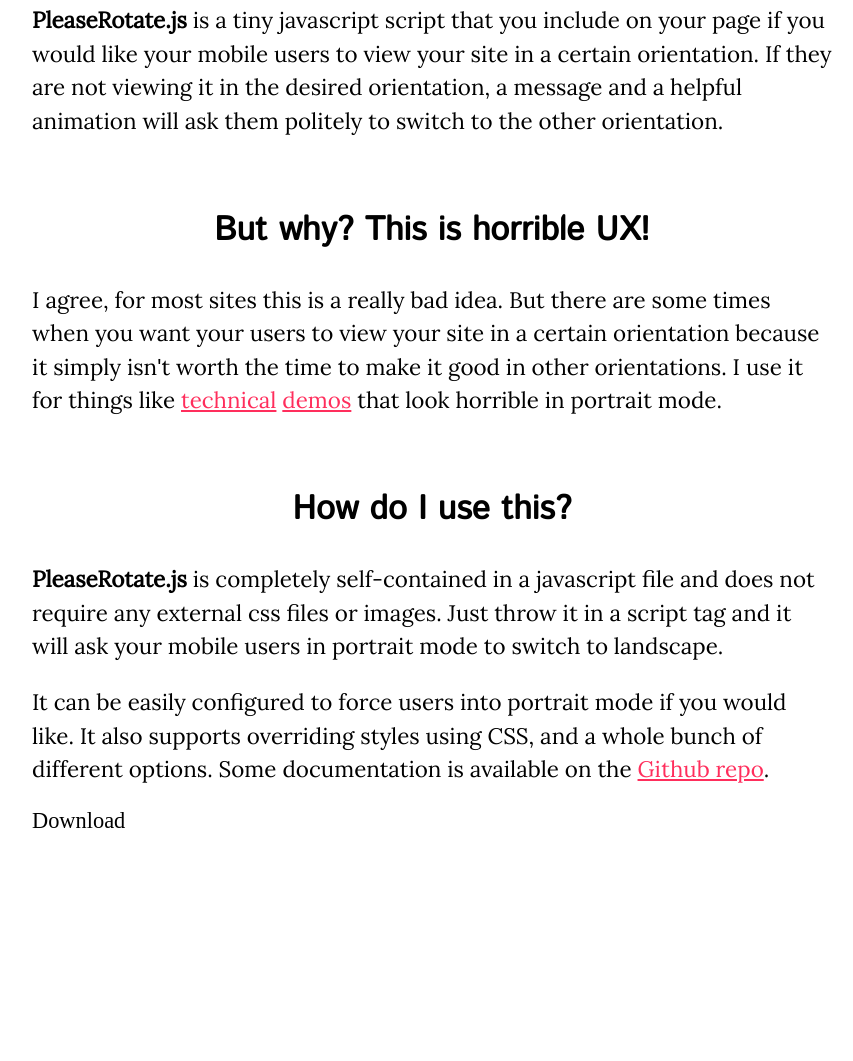
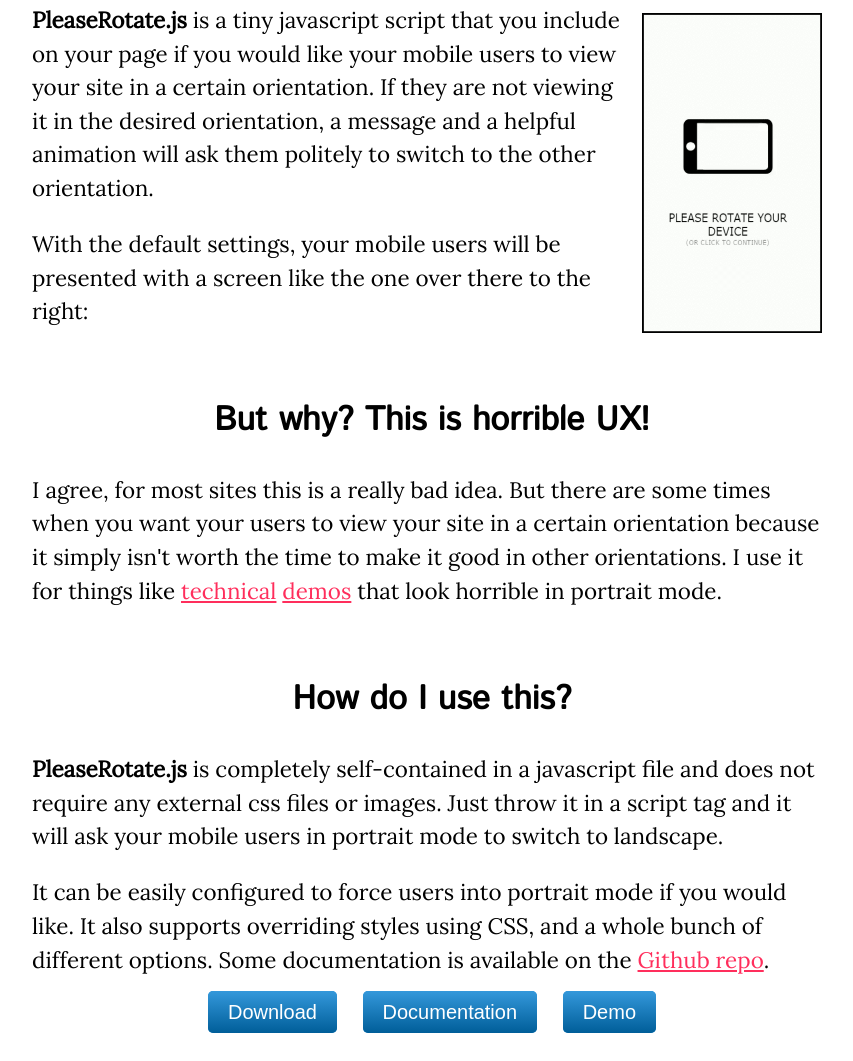
Before and after one commit to arscan/pleaserotate.js, a website: page index.html in a window 1280 px wide. Shown: the part 942-2003 px from the top of the page, without its empty margins (208-1061 px from the left). Before the commit the page ends 1776 px from the top, so only its background shows below. Drawn offline with Linux system fonts and the light colour scheme.

Commit message:
Updates to landing page.

```diff
--- a/index.html
+++ b/index.html
@@ -1,15 +1,5 @@
 <head>
     <title>PleaseRotate.js - Force mobile device orientation</title>
-    <script>
-        var PleaseRotateOptions = {
-            startOnPageLoad: true,
-            forcePortrait: false,
-            allowClickBypass: true,
-            onRotate: function(isPortrait){console.log("CHANGED " + isPortrait); return true; },
-            onlyMobile: false
-        }
-
-    </script>
     <script type="text/javascript" src="pleaserotate.js"></script>
     <link href="http://fonts.googleapis.com/css?family=Istok+Web" rel="stylesheet" type="text/css">
     <link href="http://fonts.googleapis.com/css?family=Lora" rel="stylesheet" type="text/css">
@@ -66,6 +56,45 @@
         p {
             font-family: 'Lora', Georgia, serif;
             line-height: 1.5em;
+        }
+
+        #demo-pic {
+            display: block;
+            float: right;
+            width: 180px;
+            margin: 10px;
+        }
+        #button-bar {
+            text-align: center;
+            margin: 10px;
+
+        }
+        .btn {
+          background: #3498db;
+          background-image: -webkit-linear-gradient(top, #3498db, #005e99);
+          background-image: -moz-linear-gradient(top, #3498db, #005e99);
+          background-image: -ms-linear-gradient(top, #3498db, #005e99);
+          background-image: -o-linear-gradient(top, #3498db, #005e99);
+          background-image: linear-gradient(to bottom, #3498db, #005e99);
+          -webkit-border-radius: 5;
+          -moz-border-radius: 5;
+          border-radius: 5px;
+          font-family: Arial;
+          color: #ffffff;
+          font-size: 20px;
+          padding: 10px 20px 10px 20px;
+          text-decoration: none;
+          margin: 10px;
+        }
+
+        .btn:hover {
+          background: #3cb0fd;
+          background-image: -webkit-linear-gradient(top, #3cb0fd, #3498db);
+          background-image: -moz-linear-gradient(top, #3cb0fd, #3498db);
+          background-image: -ms-linear-gradient(top, #3cb0fd, #3498db);
+          background-image: -o-linear-gradient(top, #3cb0fd, #3498db);
+          background-image: linear-gradient(to bottom, #3cb0fd, #3498db);
+          text-decoration: none;
         }
 
     </style>
@@ -226,6 +255,7 @@
 </div>
 <div id="main">
     <h2>What is this?</h2>
+      <img id="demo-pic" src="demo.gif"/>
     <p>
       <strong>PleaseRotate.js</strong> is a tiny javascript script that you include on your
       page if you would like your mobile users to view your site in a certain
@@ -233,6 +263,10 @@
       a message and a helpful animation will ask them politely to switch to the
       other orientation.
    </p>
+   <p>
+      With the default settings, your mobile users will be presented with a screen like the
+      one over there to the right:
+
 
    <h2>But why?  This is horrible UX!</h2>
    <p>
@@ -255,8 +289,18 @@
      Some documentation is available on the <a href="http://github.com/arscan/pleaserotate.js">Github repo</a>.
  </p>
 
- <div class="download-button">Download</div>
+ <div id="button-bar">
+     <a href="https://raw.githubusercontent.com/arscan/pleaserotate.js/master/pleaserotate.min.js" class="btn">Download</a>
+     <a href="https://github.com/arscan/pleaserotate.js" class="btn">Documentation</a>
+     <a href="demo.html" class="btn">Demo</a>
+ </div>
+ <br>
 
 </div>
 
+<a href="https://github.com/arscan/pleaserotate.js"><img style="position: absolute; top: 0; right: 0; border: 0;" src="https://camo.githubusercontent.com/a6677b08c955af8400f44c6298f40e7d19cc5b2d/68747470733a2f2f73332e616d617a6f6e6177732e636f6d2f6769746875622f726962626f6e732f666f726b6d655f72696768745f677261795f3664366436642e706e67" alt="Fork me on GitHub" data-canonical-src="https://s3.amazonaws.com/github/ribbons/forkme_right_gray_6d6d6d.png"></a>
+
+<!-- ref:include analytics -->
+<!-- endref -->
+
 </body>
```
